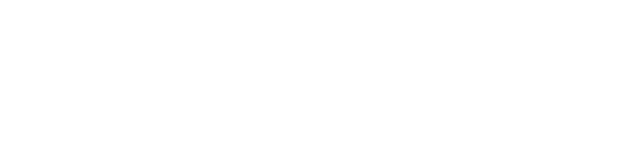
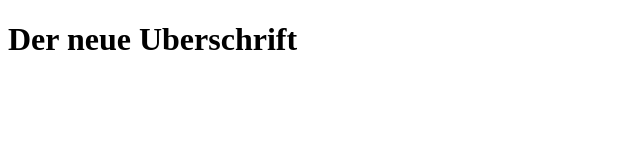
Before and after one commit to RalfVoelker/Testprojekt, a plain HTML site: page index.html in a window 1280 px wide. Shown: the whole page, without its empty margins (0-640 px from the left). Drawn offline with Linux system fonts and the light colour scheme.

Commit message:
added headline

```diff
--- a/index.html
+++ b/index.html
@@ -7,5 +7,7 @@
 </head>
 <body>
 
+    <h1>Der neue Uberschrift</h1>
+
 </body>
 </html>
```
